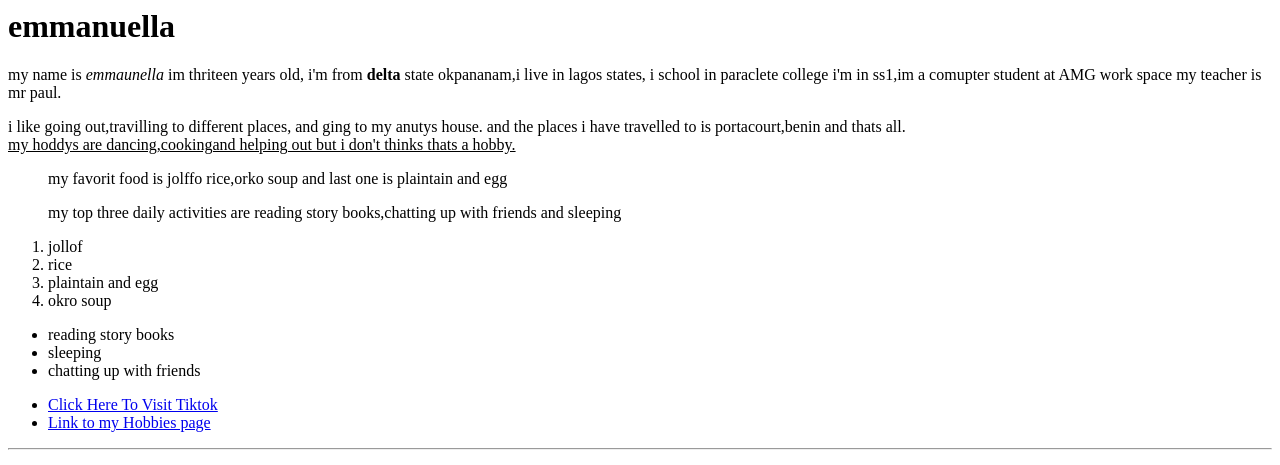
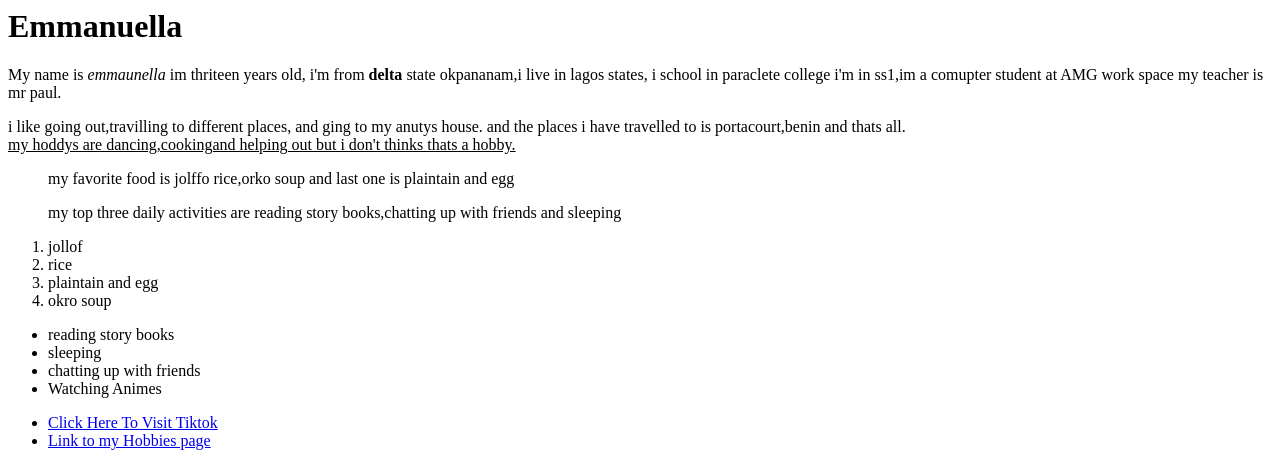
Before and after one commit to dimma26/about-me, a plain HTML site: page index.html in a window 1280 px wide. Shown: the top 465 px of the page. Drawn offline with Linux system fonts and the light colour scheme.

Commit message:
I changed the tiktok page

```diff
--- a/index.html
+++ b/index.html
@@ -3,10 +3,11 @@
 <head>
     <title>ella page</title>
     <!-- my first html page comment -->
+
 <body>
-    <h1>emmanuella</h1>
+    <h1>Emmanuella</h1>
     <p>
-        my name is <em>emmaunella</em> im thriteen years old, i'm from <strong>delta</strong> state okpananam,i live in
+        My name is <em>emmaunella</em> im thriteen years old, i'm from <strong>delta</strong> state okpananam,i live in
         lagos states,
         i school in paraclete college i'm in ss1,im a comupter student at AMG work space my teacher is mr paul.
     </p>
@@ -15,7 +16,7 @@
         have travelled to is portacourt,benin and thats all.
         <br /><u>my hoddys are dancing,cookingand helping out but i don't thinks thats a hobby.</u>
     </p>
-    <ul>my favorit food is jolffo rice,orko soup and last one is plaintain and egg</ul>
+    <ul>my favorite food is jolffo rice,orko soup and last one is plaintain and egg</ul>
     <ol>my top three daily activities are reading story books,chatting up with friends and sleeping</ol>
     <ol>
         <li>jollof</li>
@@ -27,11 +28,11 @@
         <li>reading story books</li>
         <li>sleeping </li>
         <li>chatting up with friends </li>
-
+        <li>Watching Animes</li>
     </ul>
     <ul>
         <li>
-            <a href='https://www.tiktok.com/@r3d5tudio' target="_blank">Click Here To Visit Tiktok</a>
+            <a href='https://www.tiktok.com/@ellie-edits826' target="_blank">Click Here To Visit Tiktok</a>
         </li>
         <li>
             <a href="hobbies.html">Link to my Hobbies page</a>
@@ -39,14 +40,9 @@
     </ul>
     <hr />
     <h3>My Images</h3>
-    <img
-        src="https://upload.wikimedia.org/wikipedia/commons/thumb/b/b2/Hausziege_04.jpg/800px-Hausziege_04.jpg"
-        alt="Image of a goat"
-    />
-    <img
-        src="ellie-edits.jpeg"
-        alt="Image of a ellie"
-    />
+    <img src="https://upload.wikimedia.org/wikipedia/commons/thumb/b/b2/Hausziege_04.jpg/800px-Hausziege_04.jpg"
+        alt="Image of a goat" />
+    <img src="ellie-edits.jpeg" alt="Image of a ellie" />
 </body>
 </head>
 
```
